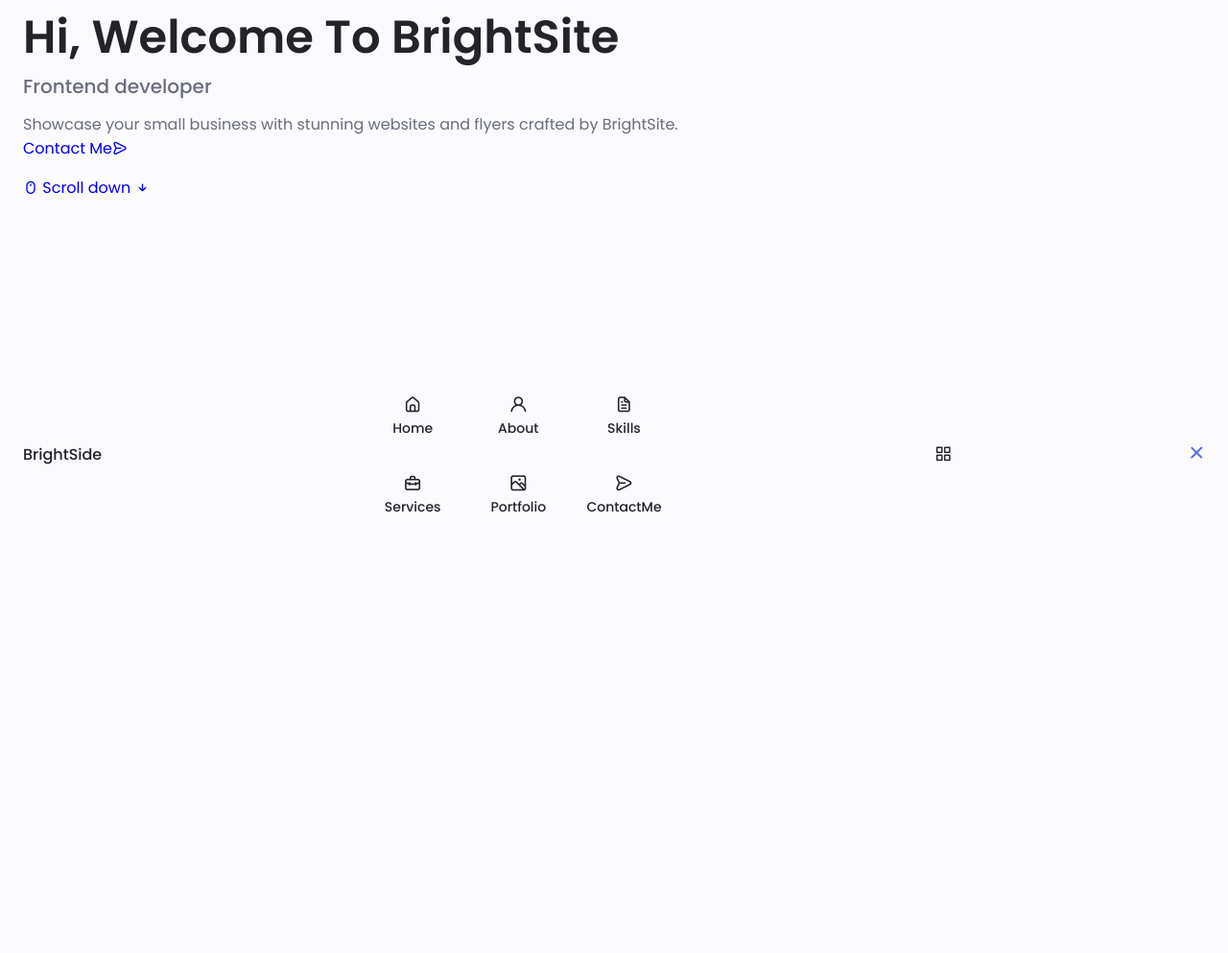
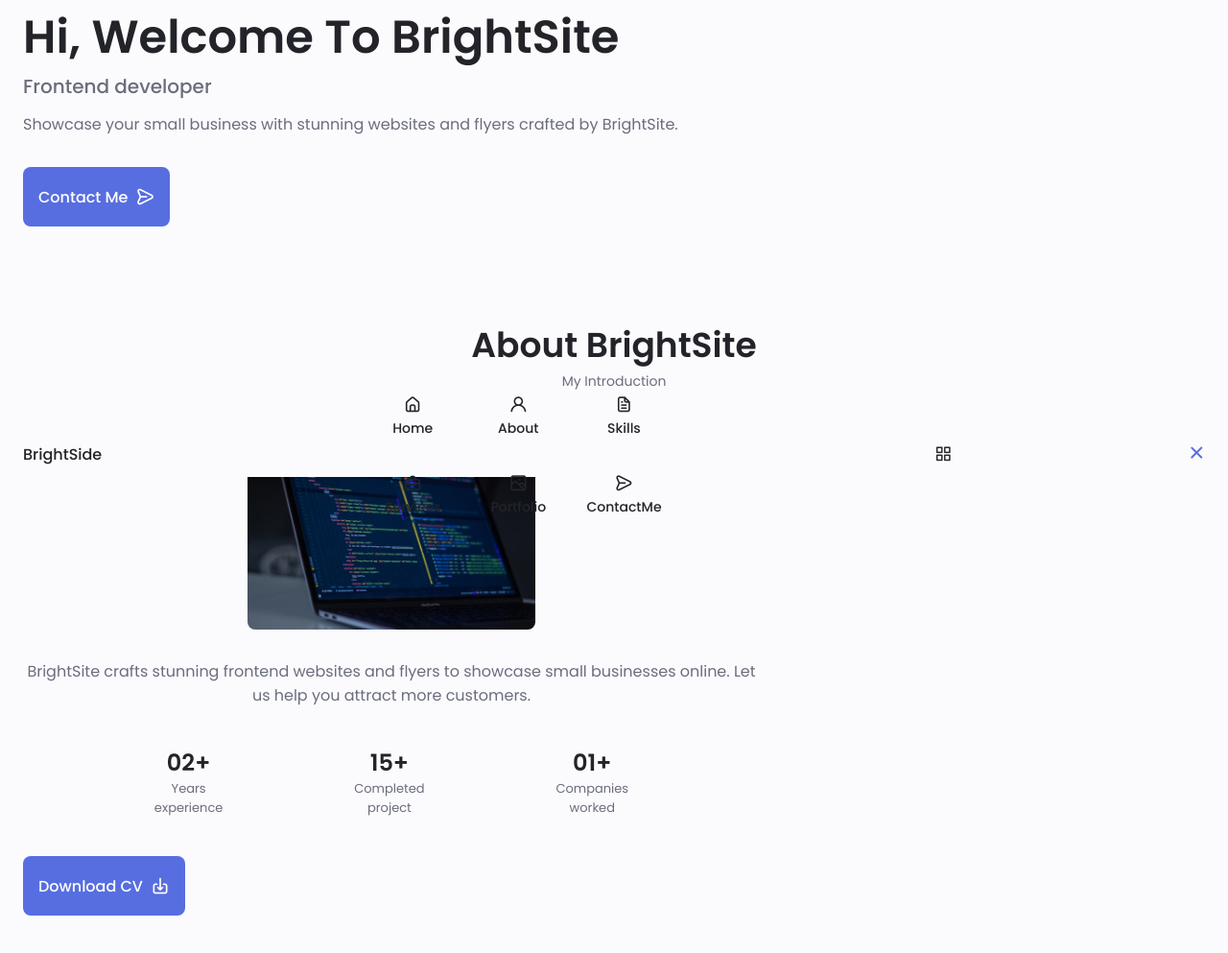
Before and after one commit to Brightsitedev/BrightSiteDev.github.io, a plain HTML site: page index.html in a window 1280 px wide. Shown: the part 303-1296 px from the top of the page at 96% size. Before the commit the page ends 800 px from the top, so only its background shows below. Drawn offline with nearby package versions, Linux system fonts and the light colour scheme.

Commit message:
Add files via upload

```diff
--- a/css/style.css
+++ b/css/style.css
@@ -263,3 +263,98 @@ img {
   font-weight: var(--font-medium);
   margin-bottom: var(--mb-0-75);
 }
+
+.home__description {
+  margin-bottom: var(--mb-2);
+}
+
+.home__scroll {
+  display: none;
+}
+
+.home__scroll-button {
+  color: var(--first-color);
+  transition: 0.3s;
+}
+
+.home__scroll-button:hover {
+  transform: translateY(0.25rem);
+}
+.home__scroll-mouse {
+  font-size: 2rem;
+}
+
+.home__scroll-name {
+  font-size: var(--small-font-size);
+  color: var(--title-color);
+  font-weight: var(--font-medium);
+  margin-right: var(--mb-0-25);
+}
+
+.home__scroll-arrow {
+  font-size: 1.25rem;
+}
+
+/*======================== BUTTONS======================*/
+.button {
+  display: inline-block;
+  background-color: var(--first-color);
+  color: #fff;
+  padding: 1rem;
+  border-radius: 0.5rem;
+  font-weight: var(--font-medium);
+}
+
+.button:hover {
+  background-color: var(--first-color-alt);
+}
+
+.button__icon {
+  font-size: 1.25rem;
+  margin-left: var(--mb-0-5);
+  transition: 0.3s;
+}
+
+.button--flex {
+  display: inline-flex;
+  align-items: center;
+}
+
+/*===================ABOUT=======================*/
+.about__img {
+  width: 300px;
+  border-radius: 0.5rem;
+  justify-content: center;
+  align-self: center;
+}
+
+.about__description {
+  text-align: center;
+  margin-bottom: var(--mb-2-5);
+}
+
+.about__info {
+  display: flex;
+  justify-content: space-evenly;
+  margin-bottom: var(--mb-2-5);
+}
+
+.about__info-title {
+  font-size: var(--h2-font-size);
+  font-weight: var(--font-semi-bold);
+  color: var(--title-color);
+}
+.about__info-name {
+  font-size: var(--smaller-font-size);
+}
+
+.about__info-title,
+.about__info-name {
+  display: block;
+  text-align: center;
+}
+
+.about__button {
+  display: flex;
+  justify-content: center;
+}
--- a/index.html
+++ b/index.html
@@ -5,7 +5,7 @@
     <meta charset="UTF-8">
     <meta http-equiv="X-UA-Compatible" content="IE=edge">
     <meta name="viewport" content="width=device-width, initial-scale=1.0">
-    <title>Document</title>
+    <title>BrightSite</title>
     <link rel="stylesheet" href="css/style.css">
     <link rel="stylesheet" href="https://unicons.iconscout.com/release/v4.0.0/css/line.css">
 </head>
@@ -95,6 +95,8 @@
                                 <image class="home__blob-img" x="12" y="18" xlink:href="" />
                             </g>
                         </svg>
+
+
                     </div>
 
                     <div class="home__data">
@@ -118,6 +120,45 @@
             </div>
 
         </section>
+
+
+
+        <!--========================BAOUT===================-->
+        <section class="about section" id="about">
+            <h2 class="section__title">
+                About BrightSite
+            </h2>
+            <span class="section__subtitle">My Introduction</span>
+            <div class="about__container container grid">
+                <center> <img src="img/pc.jpg" alt="" class="about__img"></center>
+
+                <div class="about__data">
+                    <p class="about__description">BrightSite crafts stunning frontend websites and flyers to showcase
+                        small businesses online. Let us help you attract more customers.</p>
+                    <div class="about__info">
+                        <div>
+                            <span class="about__info-title">02+</span>
+                            <span class="about__info-name">Years <br> experience</span>
+                        </div>
+
+                        <div>
+                            <span class="about__info-title">15+</span>
+                            <span class="about__info-name">Completed <br>project</span>
+                        </div>
+
+                        <div>
+                            <span class="about__info-title">01+</span>
+                            <span class="about__info-name"> Companies <br> worked</span>
+                        </div>
+                    </div>
+                    <div class="about__buttons">
+                        <a download="" href="img/flyer.pdf" class="button button--flex">
+                            Download CV<i class="uil uil-download-alt button__icon"></i>
+                        </a>
+                    </div>
+                </div>
+            </div>
+        </section>
     </main>
     <script src="js/main.js"></script>
 </body>
```
Also changed, not shown: img/pc.jpg (added). Lines whose indentation alone changed are shown as unchanged.
